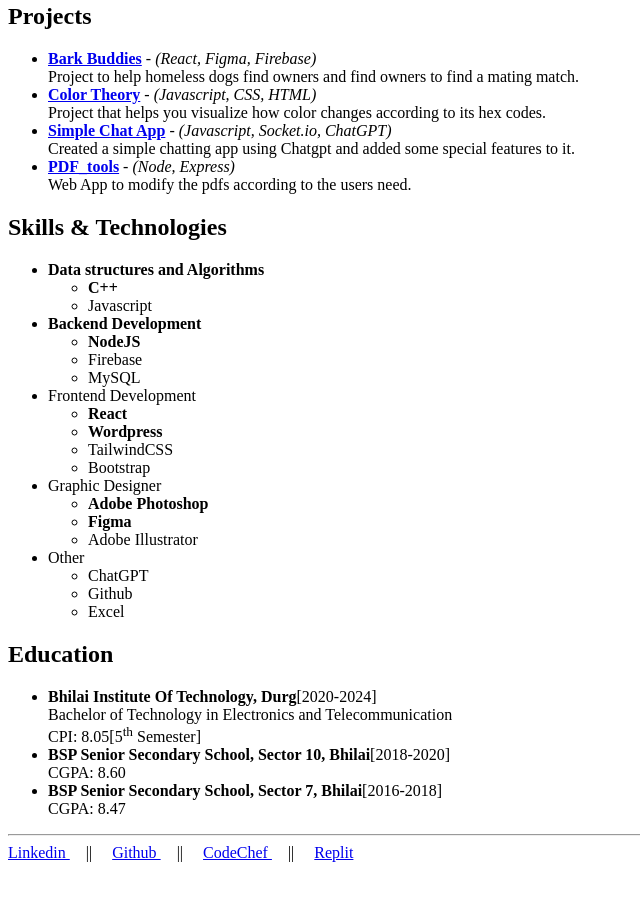
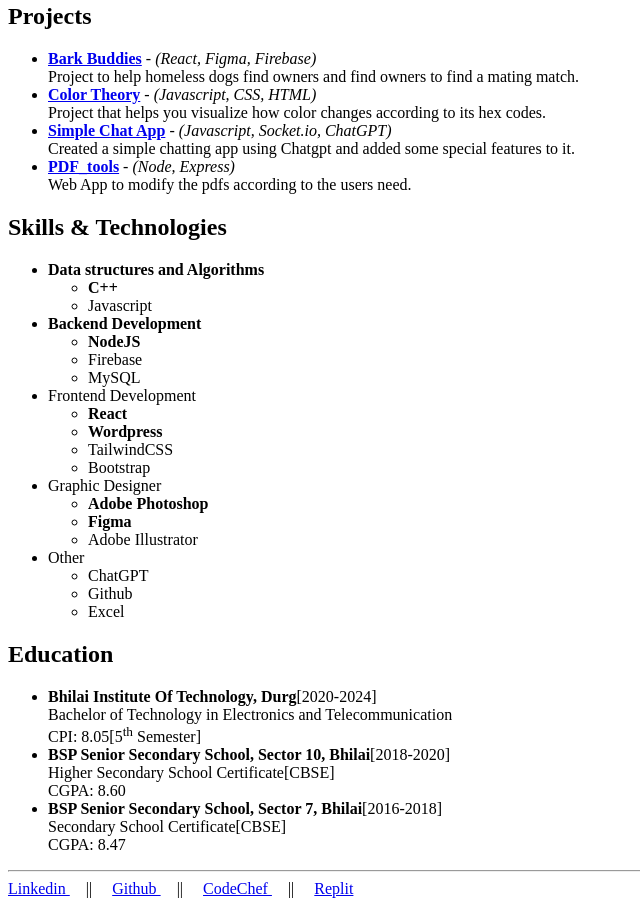
Before and after one commit to aryansoni811/100xEngineers, a plain HTML site: page html/aryan_resume_html.html in a window 1280 px wide. Shown: the part 454-1360 px from the top of the page, without its empty margins (0-640 px from the left). Before the commit the page ends 1324 px from the top, so only its background shows below. Drawn offline with Linux system fonts and the light colour scheme.

Commit message:
minor changes to html file

```diff
--- a/html/aryan_resume_html.html
+++ b/html/aryan_resume_html.html
@@ -104,8 +104,8 @@
             <ul>
                 <li><b>Bhilai Institute Of Technology, Durg</b>[2020-2024]<br>
                     Bachelor of Technology in Electronics and Telecommunication<br>CPI: 8.05[5<sup>th</sup> Semester]</li>
-                <li><b>BSP Senior Secondary School, Sector 10, Bhilai</b>[2018-2020]<br>CGPA: 8.60</li>
-                <li><b>BSP Senior Secondary School, Sector 7, Bhilai</b>[2016-2018]<br>CGPA: 8.47</li>
+                <li><b>BSP Senior Secondary School, Sector 10, Bhilai</b>[2018-2020]<br>Higher Secondary School Certificate[CBSE]<br>CGPA: 8.60</li>
+                <li><b>BSP Senior Secondary School, Sector 7, Bhilai</b>[2016-2018]<br>Secondary School Certificate[CBSE]<br>CGPA: 8.47</li>
             </ul>
         </section>
     </main>
```
